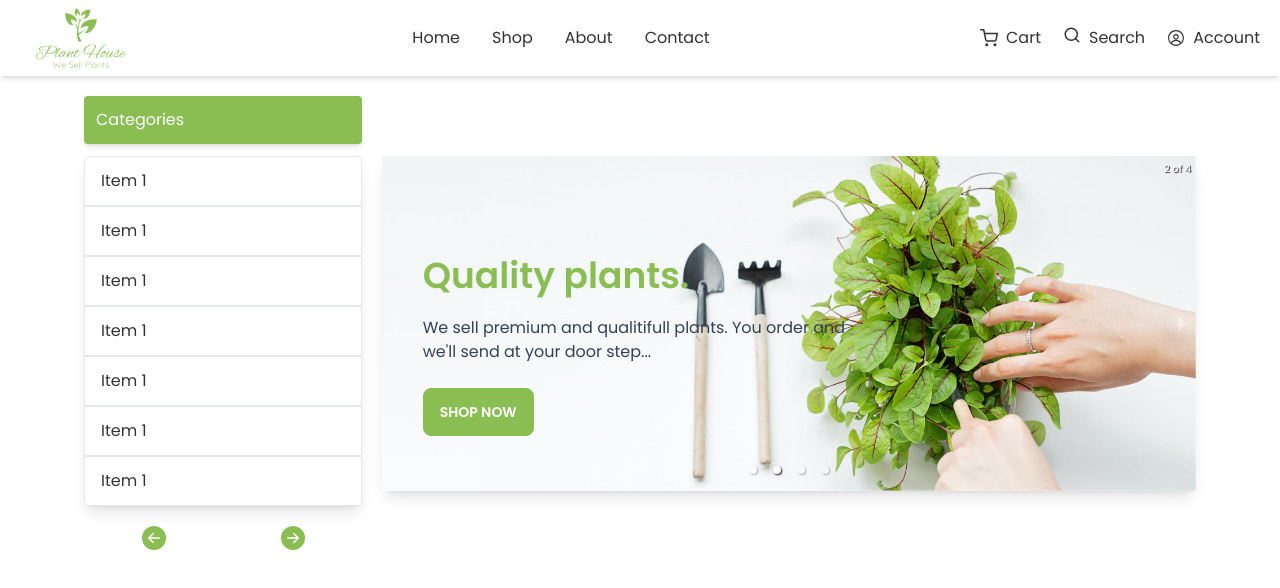
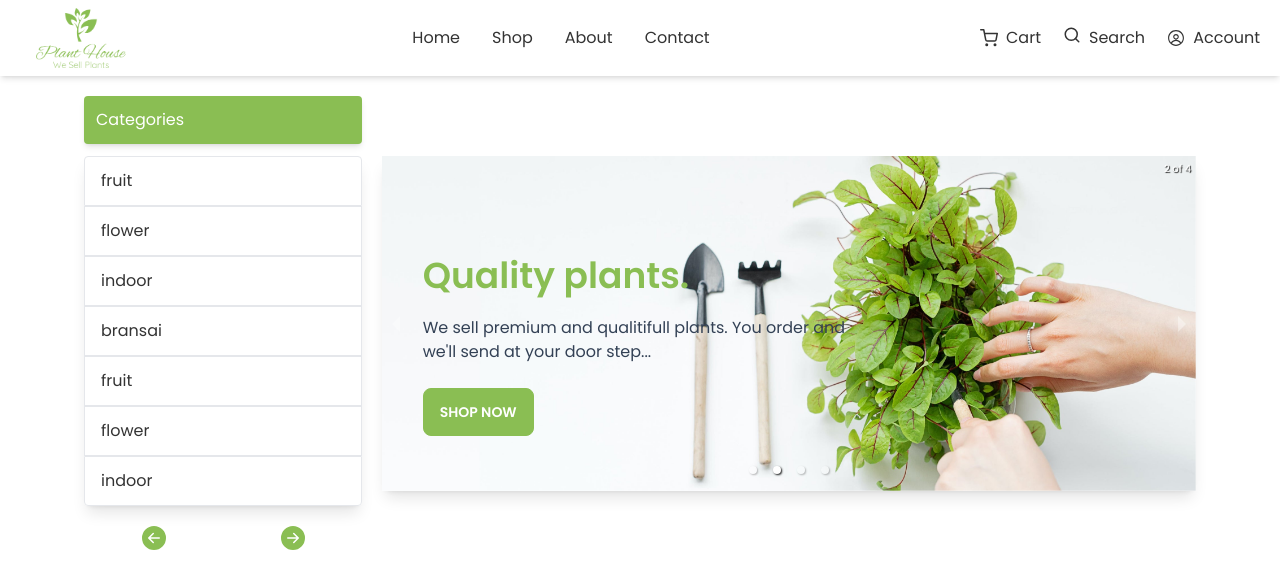
Before and after one commit to nmkhans/plant-house, a React (Vite) app: page / in a window 1280 px wide. Shown: the top 588 px of the page. Built offline with nearby package versions, Linux system fonts and the light colour scheme.

Commit message:
search functionality and paginated dynamic category added

```diff
--- a/src/components/Header/Header.jsx
+++ b/src/components/Header/Header.jsx
@@ -5,10 +5,14 @@ import { RxAvatar } from "react-icons/rx"
 import { AiOutlineMenu } from "react-icons/ai"
 import logo from "../../assets/logo.png"
 import Cart from '../cart/Cart';
+import { useNavigate } from 'react-router-dom'
+import { useForm } from "react-hook-form"
 
 const Header = ({ children }) => {
+    const { register, handleSubmit, reset, formState: { errors } } = useForm()
     const [toggleSearch, setToggleSearch] = useState(false)
     const cartRef = useRef(null)
+    const navigate = useNavigate()
 
     const PageLinks = () => {
         return (
@@ -37,6 +41,13 @@ const Header = ({ children }) => {
             cartRef.current.classList.remove("-right-[20px]")
             cartRef.current.classList.add("-right-[2000px]")
         }
+    }
+
+    const onSubmit = (data) => {
+        const search = data?.search;
+        navigate(`/search/${search}`)
+        reset()
+        setToggleSearch(false)
     }
 
     return (
@@ -75,11 +86,21 @@ const Header = ({ children }) => {
                                 <span className="text-md ml-2">Account</span>
                             </span>
                             {toggleSearch && (
-                                <div className="absolute top-10 right-0 border p-2 bg-white shadow-md w-[350px] lg:w-[500px] rounded-lg">
-                                    <form className="flex items-center">
-                                        <input type="text" placeholder="Type here" className="input input-bordered w-full" />
+                                <div className="absolute top-10 right-0 border p-2 bg-white shadow-md w-[350px] lg:w-[500px] rounded-lg z-10">
+                                    <form
+                                        onSubmit={handleSubmit(onSubmit)}
+                                        className="flex items-center">
+                                        <input type="text" placeholder="Search here" className="input input-bordered w-full"
+                                            {...register("search", {
+                                                required: {
+                                                    value: true,
+                                                    message: "Please provide something!"
+                                                }
+                                            })}
+                                        />
                                         <button className="btn btn-primary text-white ml-3">Search</button>
                                     </form>
+                                    {errors?.search?.type && <p className="text-center py-2 mt-1 text-red-600">{errors?.search?.message}</p>}
                                 </div>
                             )}
                             <div ref={cartRef} className="bg-white w-[320px] h-screen absolute -top-[20px] -right-[2000px] shadow-md z-50">
--- a/src/components/Banner/Banner.jsx
+++ b/src/components/Hero/Hero.jsx
@@ -1,11 +1,60 @@
-import React from 'react';
+import React, { useState } from 'react';
 import { Carousel } from 'react-responsive-carousel';
+import { useNavigate } from 'react-router-dom';
+import { Link } from 'react-router-dom';
 import "react-responsive-carousel/lib/styles/carousel.min.css";
 import { BsFillArrowLeftCircleFill, BsFillArrowRightCircleFill } from "react-icons/bs"
 import plant from "../../assets/plant.jpg"
 import plant2 from "../../assets/plant-2.jpg"
 
-const Banner = () => {
+const Hero = () => {
+    const [query, setQuery] = useState({
+        start: 0,
+        end: 7
+    })
+    const navigate = useNavigate()
+
+    const categories = [
+        { name: "fruit" },
+        { name: "flower" },
+        { name: "indoor" },
+        { name: "bransai" },
+        { name: "fruit" },
+        { name: "flower" },
+        { name: "indoor" },
+        { name: "fruit2" },
+        { name: "flower2" },
+        { name: "indoor2" },
+        { name: "bransai2" },
+        { name: "fruit2" },
+        { name: "flower2" },
+        { name: "indoor2" },
+        { name: "fruit3" },
+        { name: "flower3" },
+        { name: "indoor3" },
+        { name: "bransai3" },
+        { name: "fruit3" },
+        { name: "flower3" },
+        { name: "indoor3" },
+        { name: "indoor4" },
+    ]
+
+    const handlePrev = () => {
+        if(query.start !== 0)
+        setQuery(prev => ({
+            start: query.start - 7,
+            end: query.end - 7
+        }))
+    }
+
+    const handleNext = () => {
+        if (query.end !== categories.length) {
+            setQuery(prev => ({
+                start: query.start + 7,
+                end: query.end + 7
+            }))
+        }
+    }
 
     return (
         <section className="flex flex-col-reverse lg:flex-row justify-between items-center">
@@ -13,20 +62,22 @@ const Banner = () => {
                 <div className="dropdown dropdown-open w-full">
                     <div className="bg-primary text-white shadow-md mb-3 p-3 rounded">Categories</div>
                     <ul className="menu shadow-lg bg-base-100 rounded w-full">
-                        <li className="border"><a>Item 1</a></li>
-                        <li className="border"><a>Item 1</a></li>
-                        <li className="border"><a>Item 1</a></li>
-                        <li className="border"><a>Item 1</a></li>
-                        <li className="border"><a>Item 1</a></li>
-                        <li className="border"><a>Item 1</a></li>
-                        <li className="border"><a>Item 1</a></li>
+                        {categories.slice(query.start, query.end).map(category => (
+                            <li className="border">
+                                <Link to={`/category/${category.name}`}>{category.name}</Link>
+                            </li>
+                        ))}
                     </ul>
                 </div>
                 <div className="flex justify-around mt-5">
-                    <button className="text-primary font-normal text-2xl">
+                    <button
+                    onClick={handlePrev}
+                    className="text-primary font-normal text-2xl">
                         <BsFillArrowLeftCircleFill />
                     </button>
-                    <button className="text-primary font-normal text-2xl">
+                    <button
+                        onClick={handleNext}
+                        className="text-primary font-normal text-2xl">
                         <BsFillArrowRightCircleFill />
                     </button>
                 </div>
@@ -39,7 +90,9 @@ const Banner = () => {
                             <div className="absolute top-[30%] left-[5%] text-left">
                                 <h3 className="text-primary text-4xl font-semibold mb-5">House of plants.</h3>
                                 <p className="text-md text-base-200 w-2/3 mb-3">We have varity of plants. any plant you can think of, we can sell it... </p>
-                                <button className="btn btn-md btn-primary text-white mt-3">Shop now</button>
+                                <button
+                                    onClick={() => navigate("/shop")}
+                                    className="btn btn-md btn-primary text-white mt-3">Shop now</button>
                             </div>
                         </div>
                         <div className="relative">
@@ -47,7 +100,9 @@ const Banner = () => {
                             <div className="absolute top-[30%] left-[5%] text-left">
                                 <h3 className="text-primary text-4xl font-semibold mb-5">Quality plants.</h3>
                                 <p className="text-md text-base-200 w-2/3 mb-3">We sell premium and qualitifull plants. You order and we'll send at your door step... </p>
-                                <button className="btn btn-md btn-primary text-white mt-3">Shop now</button>
+                                <button
+                                    onClick={() => navigate("/shop")}
+                                    className="btn btn-md btn-primary text-white mt-3">Shop now</button>
                             </div>
                         </div>
                         <div className="relative">
@@ -55,7 +110,9 @@ const Banner = () => {
                             <div className="absolute top-[30%] left-[5%] text-left">
                                 <h3 className="text-primary text-4xl font-semibold mb-5">House of plants.</h3>
                                 <p className="text-md text-base-200 w-2/3 mb-3">We have varity of plants. any plant you can think of, we can sell it... </p>
-                                <button className="btn btn-md btn-primary text-white mt-3">Shop now</button>
+                                <button
+                                    onClick={() => navigate("/shop")}
+                                    className="btn btn-md btn-primary text-white mt-3">Shop now</button>
                             </div>
                         </div>
                         <div className="relative">
@@ -63,7 +120,9 @@ const Banner = () => {
                             <div className="absolute top-[30%] left-[5%] text-left">
                                 <h3 className="text-primary text-4xl font-semibold mb-5">Quality plants.</h3>
                                 <p className="text-md text-base-200 w-2/3 mb-3">We sell premium and qualitifull plants. You order and we'll send at your door step... </p>
-                                <button className="btn btn-md btn-primary text-white mt-3">Shop now</button>
+                                <button
+                                    onClick={() => navigate("/shop")}
+                                    className="btn btn-md btn-primary text-white mt-3">Shop now</button>
                             </div>
                         </div>
                     </Carousel>
@@ -73,4 +132,4 @@ const Banner = () => {
     );
 };
 
-export default Banner;
+export default Hero;
--- a/src/pages/Home/Home.jsx
+++ b/src/pages/Home/Home.jsx
@@ -1,12 +1,12 @@
 import React from 'react';
-import Banner from './../../components/Banner/Banner';
+import Hero from './../../components/Hero/Hero';
 
 const Home = () => {
 
     return (
         <main className="py-5">
             <div className="container mx-auto px-5 lg:max-w-6xl">
-                <Banner />
+                <Hero />
             </div>
         </main>
     );
```
